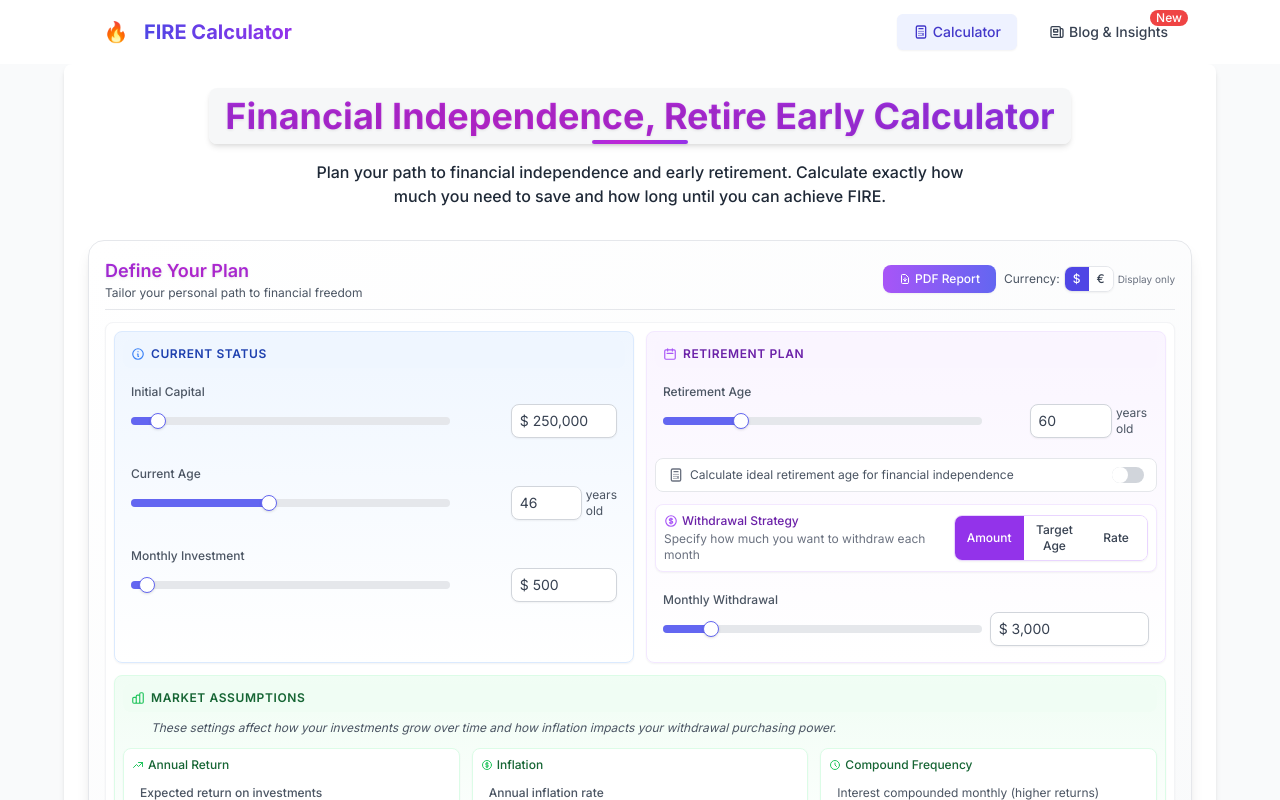
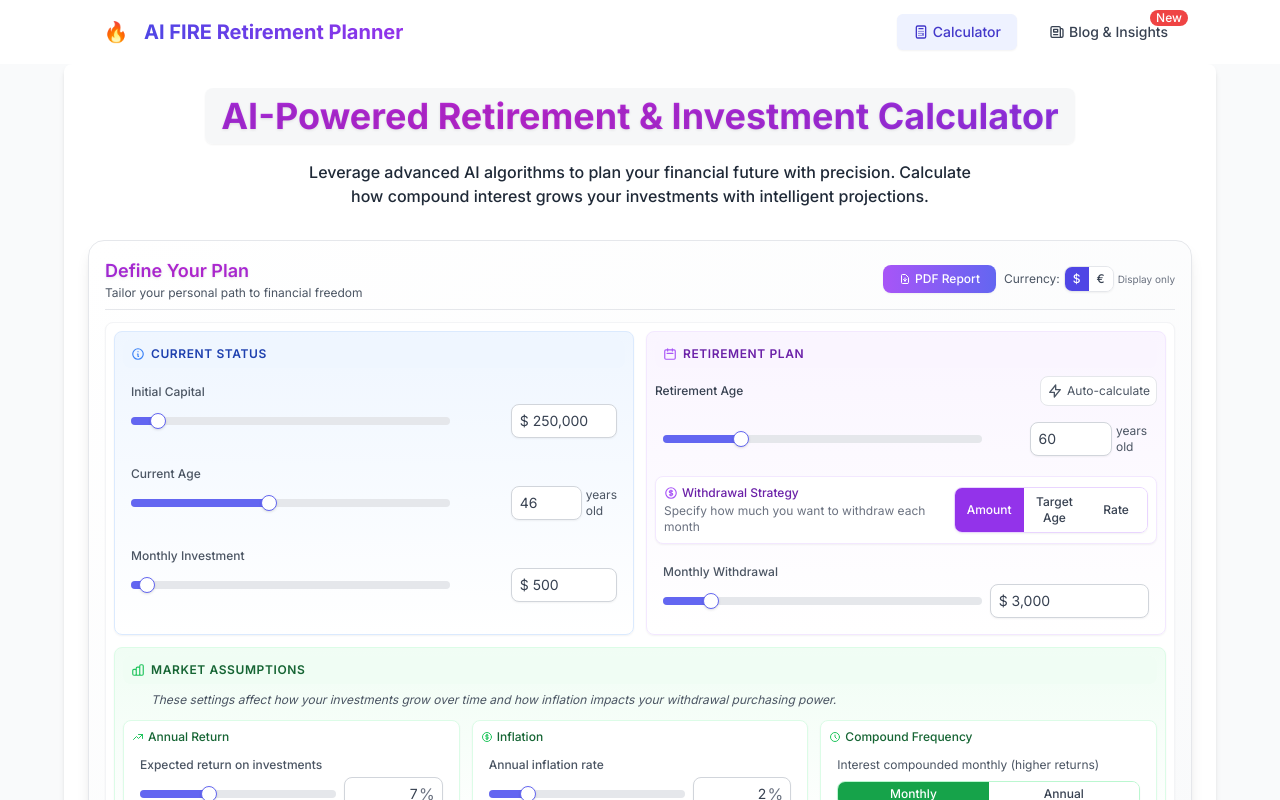
Before and after one commit to eriiiic/Retirement, a React (Create React App) app: page / in a window 1280 px wide. Shown: the top 800 px of the page. Built offline with nearby package versions, Linux system fonts and the light colour scheme.

Commit message:
Update titles and SEO metadata to include AI references

```diff
--- a/public/index.html
+++ b/public/index.html
@@ -3,23 +3,23 @@
 <head>
   <meta charset="utf-8" />
   <meta name="viewport" content="width=device-width, initial-scale=1" />
-  <meta name="description" content="FIRE Calculator - Plan your path to Financial Independence & Retire Early. Advanced retirement calculator with personalized investment simulations to help you achieve early retirement and financial freedom." />
-  <meta name="keywords" content="retirement calculator, investment simulator, retirement planner, financial independence calculator, FIRE calculator, retirement savings calculator, how much do I need to retire at 55, monthly investment calculator for retirement, retirement withdrawal rate calculator" />
+  <meta name="description" content="AI-powered retirement calculator that uses advanced algorithms to visualize compound interest growth, track investment returns, and plan your financial independence with intelligent projections." />
+  <meta name="keywords" content="AI retirement calculator, AI investment planner, compound interest calculator, AI financial planner, investment growth projector, financial independence calculator, retirement planner, AI retirement savings calculator, AI investment return calculator, AI retirement planning" />
   <meta name="author" content="FIRECalculator.ai" />
 
   <!-- Open Graph / Facebook -->
   <meta property="og:type" content="website" />
   <meta property="og:url" content="https://FIRECalculator.ai/" />
-  <meta property="og:title" content="FIRE Calculator | Financial Independence Retire Early" />
-  <meta property="og:description" content="Plan your journey to financial independence and early retirement with our advanced FIRE calculator. Optimize investments, visualize growth, and calculate exactly how much you need to retire on your terms." />
+  <meta property="og:title" content="AI-Powered Retirement Calculator: Smart Investment Growth & Compound Interest" />
+  <meta property="og:description" content="AI-powered retirement calculator that uses advanced algorithms to visualize compound interest growth, track investment returns, and plan your financial independence with intelligent projections." />
   <meta property="og:image" content="%PUBLIC_URL%/og-image.png" />
   <meta property="og:site_name" content="FIRECalculator.ai" />
 
   <!-- Twitter -->
   <meta name="twitter:card" content="summary_large_image" />
   <meta name="twitter:url" content="https://FIRECalculator.ai/" />
-  <meta name="twitter:title" content="FIRE Calculator | Financial Independence Retire Early" />
-  <meta name="twitter:description" content="Plan your journey to financial independence and early retirement with our advanced FIRE calculator. Optimize investments, visualize growth, and calculate exactly how much you need to retire on your terms." />
+  <meta name="twitter:title" content="AI-Powered Retirement Calculator: Smart Investment Growth & Compound Interest" />
+  <meta name="twitter:description" content="AI-powered retirement calculator that uses advanced algorithms to visualize compound interest growth, track investment returns, and plan your financial independence with intelligent projections." />
   <meta name="twitter:image" content="%PUBLIC_URL%/og-image.png" />
   <meta name="twitter:creator" content="@FIRECalculator" />
 
@@ -49,7 +49,7 @@
     {
       "@context": "https://schema.org",
       "@type": "SoftwareApplication",
-      "name": "FIRE Calculator",
+      "name": "AI Retirement Calculator",
       "url": "https://FIRECalculator.ai",
       "applicationCategory": "FinanceApplication",
       "offers": {
@@ -58,7 +58,7 @@
         "priceCurrency": "USD"
       },
       "operatingSystem": "Web",
-      "description": "A comprehensive calculator for financial independence and early retirement planning.",
+      "description": "AI-powered retirement calculator that uses advanced algorithms to visualize compound interest growth, track investment returns, and plan your financial independence with intelligent projections.",
       "aggregateRating": {
         "@type": "AggregateRating",
         "ratingValue": "4.9",
@@ -81,7 +81,7 @@
     gtag('config', 'G-Y94Z5D2YVZ');
   </script>
 
-  <title>FIRE Calculator | Financial Independence Retire Early | Retirement Planning Tool</title>
+  <title>AI-Powered Retirement Calculator: Smart Investment Growth & Compound Interest</title>
 </head>
 <body>
   <noscript>You need to enable JavaScript to run this app.</noscript>
--- a/src/components/RetirementSimulator.tsx
+++ b/src/components/RetirementSimulator.tsx
@@ -650,13 +650,13 @@ const RetirementSimulator = () => {
   return (
     <div className="p-3 sm:p-6 max-w-6xl mx-auto bg-white rounded-lg shadow-md">
       <div className="mb-6 sm:mb-8 text-center">
-        <div className="title-container inline-block mb-4 px-4 py-2">
+        <div className="inline-block mb-4 px-4 py-2 bg-gray-100/70 rounded-lg shadow-sm">
           <h1 className="text-2xl sm:text-3xl md:text-4xl font-bold text-gradient">
-            Financial Independence, Retire Early Calculator
+            AI-Powered Retirement & Investment Calculator
           </h1>
         </div>
         <p className="text-gray-800 text-sm sm:text-base max-w-2xl mx-auto font-medium">
-          Plan your path to financial independence and early retirement. Calculate exactly how much you need to save and how long until you can achieve FIRE.
+          Leverage advanced AI algorithms to plan your financial future with precision. Calculate how compound interest grows your investments with intelligent projections.
         </p>
       </div>
 
--- a/src/components/common/Header.tsx
+++ b/src/components/common/Header.tsx
@@ -50,7 +50,7 @@ const Header = () => {
               </div>
               <div className="ml-2">
                 <span className="text-xl font-bold bg-gradient-to-r from-indigo-600 to-purple-600 bg-clip-text text-transparent">
-                  FIRE Calculator
+                  AI FIRE Retirement Planner
                 </span>
               </div>
             </Link>
--- a/src/components/retirement/ParametersSection.tsx
+++ b/src/components/retirement/ParametersSection.tsx
@@ -32,7 +32,6 @@ export const ParametersSection: React.FC<ParametersSectionProps> = ({
     withdrawalRate: params.withdrawalRate?.toString() || "4",
   });
 
-  // Track the focused input field
   const [focusedField, setFocusedField] = useState<string | null>(null);
 
   // References to input elements for maintaining focus
@@ -40,6 +39,9 @@ export const ParametersSection: React.FC<ParametersSectionProps> = ({
 
   // References to slider elements for drag handling
   const sliderRefs = useRef<Record<string, HTMLInputElement | null>>({});
+
+  // Reference for the custom retirement slider track
+  const retirementSliderRef = useRef<HTMLDivElement | null>(null);
 
   // State to track current slider being dragged
   const [draggingSlider, setDraggingSlider] = useState<string | null>(null);
@@ -600,6 +602,19 @@ export const ParametersSection: React.FC<ParametersSectionProps> = ({
     }
   };
 
+  // Function to calculate slider progress for the retirement age slider
+  const calculateProgress = (id: keyof SimulatorParams) => {
+    if (id !== 'retirementInput') return 0;
+
+    const value = parseFloat(inputValues[id] || '0');
+    const config = getSliderConfig(id);
+    const min = config.min || 0;
+    const max = config.max || 100;
+
+    // Calculate percentage
+    return Math.max(0, Math.min(100, ((value - min) / (max - min)) * 100));
+  };
+
   // Render a parameter input field with slider for specified parameters
   const renderParameterInput = (
     label: string,
@@ -965,42 +980,48 @@ export const ParametersSection: React.FC<ParametersSectionProps> = ({
               Retirement Plan
             </h3>
             <div className="space-y-3">
+              {/* Retirement Age with Auto-calculate button */}
+              <div className="mb-2">
+                <div className="flex items-center justify-between mb-1">
+                  <div className="flex items-center">
+                    <label className="block text-xs font-medium text-gray-700">
+                      Retirement Age
+                      {autoCalculateRetirementAge && (
+                        <span className="ml-1.5 text-xs text-purple-600 font-normal">(Auto-calculated)</span>
+                      )}
+                    </label>
+                  </div>
+
+                  {/* Auto-calculate button */}
+                  <button
+                    onClick={toggleAutoRetirementCalculation}
+                    className={`p-1.5 rounded-lg transition-all flex items-center ${
+                      autoCalculateRetirementAge
+                        ? 'bg-purple-600 text-white ring-1 ring-purple-300'
+                        : 'bg-white text-gray-600 border border-gray-200 hover:bg-purple-50'
+                    }`}
+                    title="Calculate ideal retirement age for financial independence"
+                  >
+                    <svg xmlns="http://www.w3.org/2000/svg" className="h-4 w-4" fill="none" viewBox="0 0 24 24" stroke="currentColor">
+                      <path strokeLinecap="round" strokeLinejoin="round" strokeWidth={2} d="M13 10V3L4 14h7v7l9-11h-7z" />
+                    </svg>
+                    <span className="text-xs ml-1">Auto-calculate</span>
+                  </button>
+                </div>
+
+                {/* Standard parameter input with grayed out style when auto-calculated */}
+                <div className={autoCalculateRetirementAge ? "opacity-60 pointer-events-none" : ""}>
                   {renderParameterInput(
-                "Retirement Age",
+                    "", // Empty label since we have a custom label above
                     "retirementInput",
                     inputValues.retirementInput,
                     "65",
                     false,
                     false,
                     "",
-                !autoCalculateRetirementAge // Only include slider if not auto-calculating
+                    true // Always include slider
                   )}
-
-              {/* Auto-calculate retirement age toggle */}
-              <div className="mb-3 mt-1">
-                <button
-                  onClick={toggleAutoRetirementCalculation}
-                  className={`w-full text-left text-xs px-3 py-2 rounded-lg transition-all flex items-center ${
-                    autoCalculateRetirementAge
-                      ? 'bg-purple-100 text-purple-800 border border-purple-200'
-                      : 'bg-white text-gray-600 border border-gray-200 hover:bg-purple-50'
-                  }`}
-                >
-                  <svg xmlns="http://www.w3.org/2000/svg" className={`h-4 w-4 mr-1.5 ${autoCalculateRetirementAge ? 'text-purple-600' : 'text-gray-500'}`} fill="none" viewBox="0 0 24 24" stroke="currentColor">
-                    <path strokeLinecap="round" strokeLinejoin="round" strokeWidth={2} d="M9 7h6m0 10v-3m-3 3h.01M9 17h.01M9 14h.01M12 14h.01M15 11h.01M12 11h.01M9 11h.01M7 21h10a2 2 0 002-2V5a2 2 0 00-2-2H7a2 2 0 00-2 2v14a2 2 0 002 2z" />
-                  </svg>
-                  <span className="flex-1">
-                    Calculate ideal retirement age for financial independence
-                  </span>
-                  <span className={`ml-2 inline-flex h-4 w-8 rounded-full transition-colors ${autoCalculateRetirementAge ? 'bg-purple-600' : 'bg-gray-300'}`}>
-                    <span className={`inline-block h-4 w-4 transform rounded-full bg-white transition-transform ${autoCalculateRetirementAge ? 'translate-x-4' : 'translate-x-0'}`}></span>
-                  </span>
-                </button>
-                {autoCalculateRetirementAge && (
-                  <p className="text-xs text-purple-700 mt-1 px-3">
-                    Based on your inputs, the optimal retirement age for maintaining financial independence is {inputValues.retirementInput}.
-                  </p>
-                )}
+                </div>
               </div>
 
               {/* Withdrawal Strategy - Optimized */}
```
Lines whose indentation alone changed are shown as unchanged.
